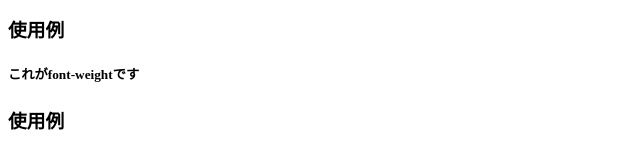
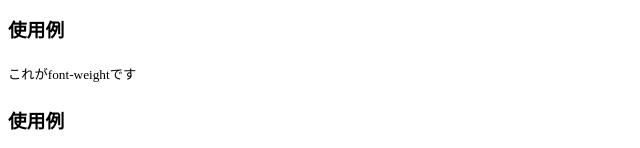
Before and after one commit to kitasoma/sfcjs01, a plain HTML site: page index.html in a window 1280 px wide. Shown: the part 1069-1217 px from the top of the page, 0-640 px from the left. Drawn offline with Linux system fonts and the light colour scheme.

Commit message:
太さ修正

```diff
--- a/ex.css
+++ b/ex.css
@@ -1,3 +1,3 @@
 h5{
-  font-weight: 700;
+  font-weight: 100;
 }
```
